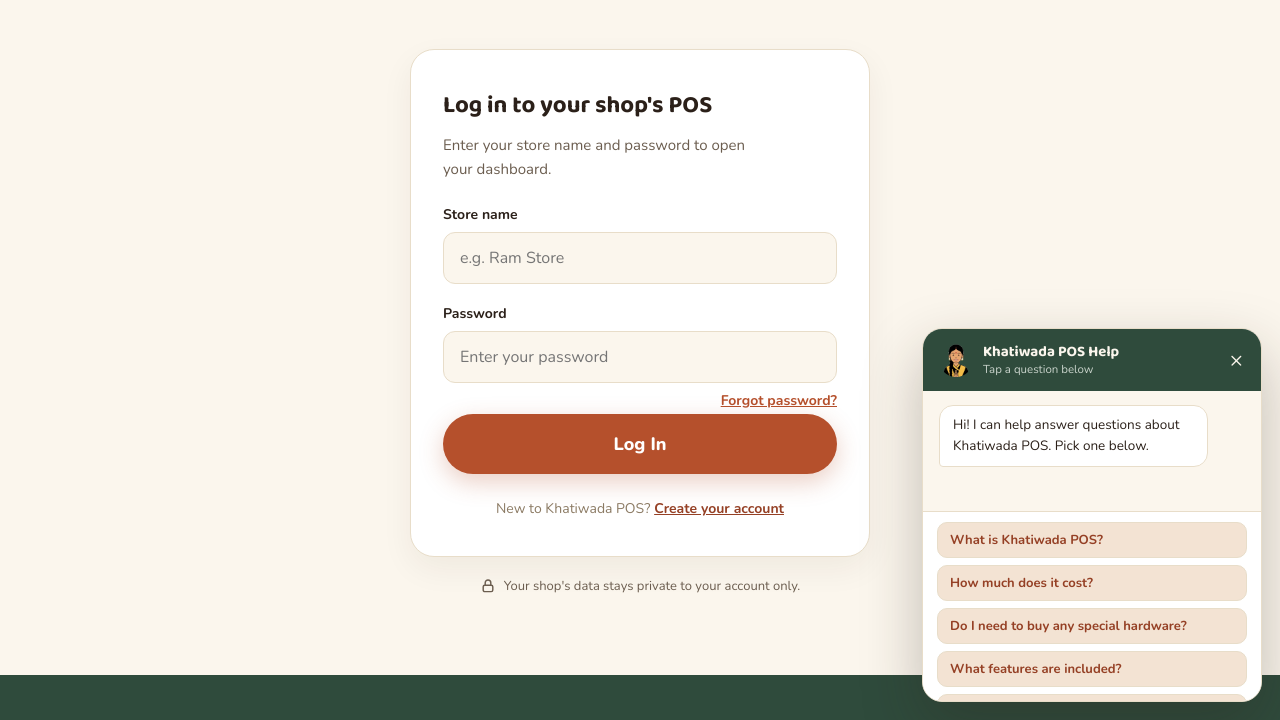
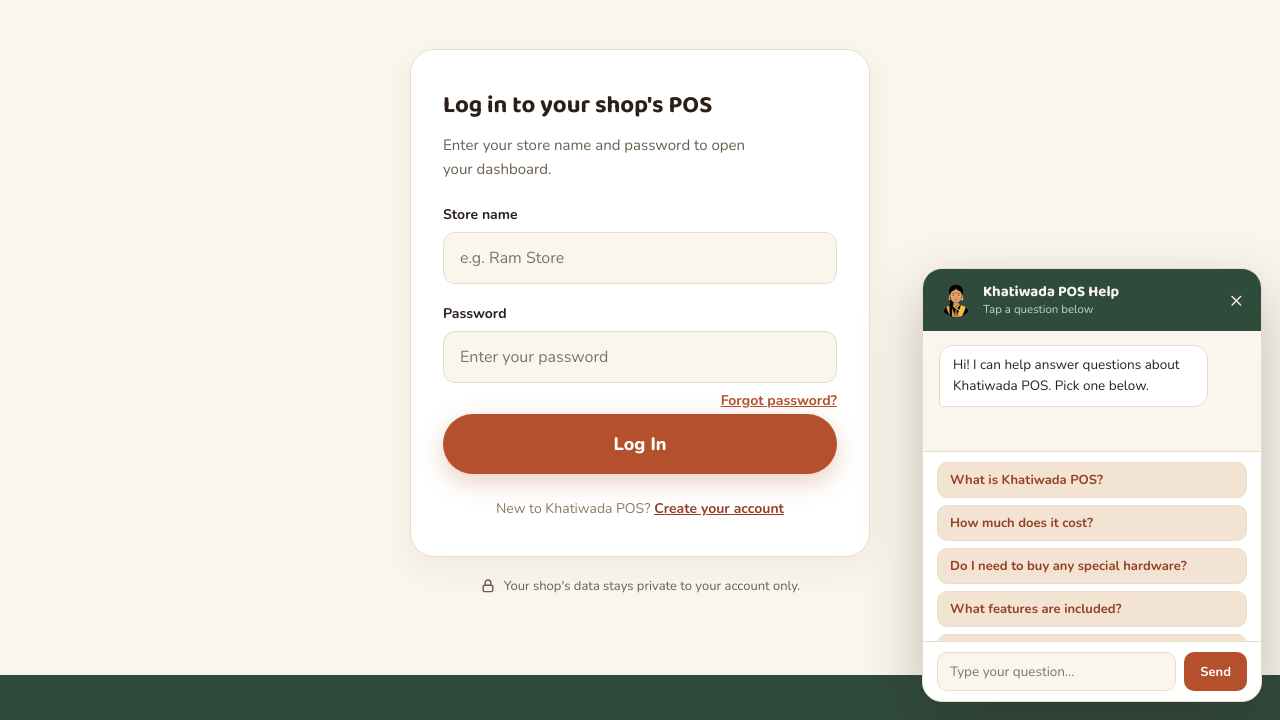
Before and after one commit to utsavkth/pos-saas-landing, a plain HTML site: page login.html in a window 1280 px wide. Both pictures are taken after a click on the button "Need help?". Shown: the part 80-800 px from the top of the page. Drawn offline with nearby package versions, Linux system fonts and the light colour scheme.

Commit message:
Remove em dashes site-wide, add free-text chat input (no AI, no cost)
Em dashes: replaced across all FAQ answers, the two login.html status
messages, and every page's <title> tag (was "Page — Site Name",
now "Page: Site Name"). Left code comments alone (not user-visible).

Chat widget: added a text input alongside the existing quick-question
buttons. Typed questions are matched against the same 10 FAQ entries
by keyword scoring (per-FAQ keyword lists, English + Nepali, substring
match against the normalized input) -- no AI API, no backend, nothing
to pay for. Falls back to a bilingual "not sure, try one of the
questions below" message when nothing scores above zero. Verified the
matcher against 6 sample questions covering every keyword category
plus an intentionally unrelated one (correctly falls back).

```diff
--- a/faq-bot.js
+++ b/faq-bot.js
@@ -8,46 +8,82 @@
 
   var FAQS = [
     { id: "what-is",
+      keywords: ["what is", "khatiwada pos", "what's this", "explain", "what does it do", "के हो", "बारेमा", "भनेको के हो"],
       q: { en: "What is Khatiwada POS?", ne: "खटीवाडा POS के हो?" },
-      a: { en: "Khatiwada POS is a simple point-of-sale system that runs on the phone or tablet you already have. No special hardware to buy — scan barcodes with your camera, and manage sales, stock, and reports from one place.",
-           ne: "खटीवाडा POS एउटा सजिलो पसल बिक्री प्रणाली हो, जुन तपाईंसँग भइरहेको फोन वा ट्याब्लेटमा नै चल्छ। छुट्टै हार्डवेयर किन्नु पर्दैन — क्यामेराले बारकोड स्क्यान गर्नुहोस्, र बिक्री, स्टक, रिपोर्ट सबै एकै ठाउँबाट व्यवस्थापन गर्नुहोस्।" } },
+      a: { en: "Khatiwada POS is a simple point-of-sale system that runs on the phone or tablet you already have. No special hardware to buy. Scan barcodes with your camera, and manage sales, stock, and reports from one place.",
+           ne: "खटीवाडा POS एउटा सजिलो पसल बिक्री प्रणाली हो, जुन तपाईंसँग भइरहेको फोन वा ट्याब्लेटमा नै चल्छ। छुट्टै हार्डवेयर किन्नु पर्दैन। क्यामेराले बारकोड स्क्यान गर्नुहोस्, र बिक्री, स्टक, रिपोर्ट सबै एकै ठाउँबाट व्यवस्थापन गर्नुहोस्।" } },
     { id: "cost",
+      keywords: ["cost", "price", "pricing", "how much", "expensive", "afford", "मूल्य", "पैसा", "कति पर्छ", "कति हो"],
       q: { en: "How much does it cost?", ne: "यसको मूल्य कति हो?" },
-      a: { en: "We have Starter and Growth plans, but pricing isn't finalized yet — we're still working that out. Reach out via the Contact page and we'll talk you through it.",
-           ne: "हामीसँग Starter र Growth दुई प्लान छन्, तर मूल्य अझै टुंगिएको छैन — हामी त्यसमा काम गरिरहेका छौं। Contact पेजबाट सम्पर्क गर्नुहोस्, हामी विस्तारमा कुरा गर्छौं।" } },
+      a: { en: "We have Starter and Growth plans, but pricing isn't finalized yet. We're still working that out. Reach out via the Contact page and we'll talk you through it.",
+           ne: "हामीसँग Starter र Growth दुई प्लान छन्, तर मूल्य अझै टुंगिएको छैन। हामी त्यसमा काम गरिरहेका छौं। Contact पेजबाट सम्पर्क गर्नुहोस्, हामी विस्तारमा कुरा गर्छौं।" } },
     { id: "hardware",
+      keywords: ["hardware", "device", "scanner", "equipment", "buy anything", "special phone", "हार्डवेयर", "उपकरण", "किन्नु"],
       q: { en: "Do I need to buy any special hardware?", ne: "के मैले कुनै विशेष हार्डवेयर किन्नु पर्छ?" },
       a: { en: "No. Any phone, tablet, or laptop with a camera and a browser is enough. You can pair a dedicated barcode scanner if you already have one, but it's never required.",
            ne: "पर्दैन। क्यामेरा र ब्राउजर भएको फोन, ट्याब्लेट, वा ल्यापटप भए पुग्छ। तपाईंसँग पहिल्यै बारकोड स्क्यानर छ भने त्यो पनि जोड्न सकिन्छ, तर त्यो कहिल्यै आवश्यक छैन।" } },
     { id: "features",
+      keywords: ["feature", "features", "what can it do", "capabilities", "फिचर", "सुविधा"],
       q: { en: "What features are included?", ne: "यसमा कस्ता फिचरहरू छन्?" },
-      a: { en: "Camera barcode scanning, support for weighed items like rice and lentils, a bilingual English/Nepali cashier screen, cash and QR payments, sales reports, and more — see the Features page for the full list.",
-           ne: "क्यामेरा बारकोड स्क्यानिङ, चामल-दाल जस्ता तौलिने सामानको लागि सपोर्ट, अंग्रेजी/नेपाली दुवैमा चल्ने क्यासियर स्क्रिन, नगद र QR भुक्तानी, बिक्री रिपोर्ट, र थप धेरै — पूरा सूचीको लागि Features पेज हेर्नुहोस्।" } },
+      a: { en: "Camera barcode scanning, support for weighed items like rice and lentils, a bilingual English/Nepali cashier screen, cash and QR payments, sales reports, and more. See the Features page for the full list.",
+           ne: "क्यामेरा बारकोड स्क्यानिङ, चामल-दाल जस्ता तौलिने सामानको लागि सपोर्ट, अंग्रेजी/नेपाली दुवैमा चल्ने क्यासियर स्क्रिन, नगद र QR भुक्तानी, बिक्री रिपोर्ट, र थप धेरै। पूरा सूचीको लागि Features पेज हेर्नुहोस्।" } },
     { id: "starter-vs-growth",
+      keywords: ["starter", "growth", "difference", "which plan", "compare", "फरक", "प्लान"],
       q: { en: "What's the difference between Starter and Growth?", ne: "Starter र Growth बीच के फरक छ?" },
       a: { en: "Growth includes everything in Starter, plus CSV import/export, product photos, multiple staff logins, advanced sales reports, and priority support.",
            ne: "Growth मा Starter का सबै सुविधा छन्, त्यसमाथि CSV import/export, प्रोडक्टका फोटो, धेरै स्टाफ लगइन, उन्नत बिक्री रिपोर्ट, र प्राथमिकता सहयोग थपिन्छ।" } },
     { id: "get-started",
+      keywords: ["get started", "sign up", "signup", "join", "how do i start", "begin", "सुरु", "दर्ता", "कसरी"],
       q: { en: "How do I get started?", ne: "कसरी सुरु गर्ने?" },
       a: { en: "Tap “Get Started” or “Log In” on any page, then “Create your account.” Fill in a few details about your shop and one of our team will reach out to set everything up.",
            ne: "जुनसुकै पेजमा “Get Started” वा “Log In” थिच्नुहोस्, त्यसपछि “Create your account.” आफ्नो पसलको बारेमा केही जानकारी भर्नुहोस्, हाम्रो टिमले चाँडै सम्पर्क गरेर सबै सेटअप गरिदिनेछ।" } },
     { id: "data-privacy",
+      keywords: ["privacy", "private", "data", "secure", "security", "safe", "डेटा", "सुरक्षित", "गोप्य", "निजी"],
       q: { en: "Is my shop's data private?", ne: "मेरो पसलको डेटा सुरक्षित छ?" },
-      a: { en: "Yes — your shop's data stays private to your account only. It's not shared with or visible to other shops using Khatiwada POS.",
-           ne: "हो, तपाईंको पसलको डेटा तपाईंको खातामा मात्र निजी रहन्छ — यो खटीवाडा POS प्रयोग गर्ने अरू पसलहरूसँग साझा हुँदैन।" } },
+      a: { en: "Yes, your shop's data stays private to your account only. It's not shared with or visible to other shops using Khatiwada POS.",
+           ne: "हो, तपाईंको पसलको डेटा तपाईंको खातामा मात्र निजी रहन्छ। यो खटीवाडा POS प्रयोग गर्ने अरू पसलहरूसँग साझा हुँदैन।" } },
     { id: "language",
+      keywords: ["nepali", "language", "english", "devanagari", "नेपाली", "भाषा", "अंग्रेजी"],
       q: { en: "Does it work in Nepali?", ne: "के यो नेपालीमा चल्छ?" },
-      a: { en: "Yes — one tap switches the entire cashier screen between English and Nepali, so every staff member can use it comfortably.",
+      a: { en: "Yes, one tap switches the entire cashier screen between English and Nepali, so every staff member can use it comfortably.",
            ne: "हो, एउटा ट्यापले पूरै क्यासियर स्क्रिन अंग्रेजी र नेपाली बीच बदलिन्छ, ताकि हरेक स्टाफले सजिलै प्रयोग गर्न सकून्।" } },
     { id: "qr-payment",
+      keywords: ["qr", "payment", "pay", "fonepay", "digital payment", "भुक्तानी", "तिर्न", "पेमेन्ट"],
       q: { en: "Can customers pay by QR code?", ne: "के ग्राहकले QR कोडबाट तिर्न सक्छन्?" },
-      a: { en: "Yes — cash and QR payments already work side by side. Custom-branded QR codes like the big marts use are coming soon, that needs Fonepay Business registration and we're working on it.",
-           ne: "हो, नगद र QR भुक्तानी दुवै अहिले नै एकसाथ चल्छ। ठूला मार्टहरूले जस्तै आफ्नै ब्रान्डेड QR कोड चाँडै आउँदैछ — त्यसको लागि Fonepay Business दर्ता चाहिन्छ, हामी त्यसमा काम गर्दैछौं।" } },
+      a: { en: "Yes, cash and QR payments already work side by side. Custom-branded QR codes like the big marts use are coming soon, that needs Fonepay Business registration and we're working on it.",
+           ne: "हो, नगद र QR भुक्तानी दुवै अहिले नै एकसाथ चल्छ। ठूला मार्टहरूले जस्तै आफ्नै ब्रान्डेड QR कोड चाँडै आउँदैछ। त्यसको लागि Fonepay Business दर्ता चाहिन्छ, हामी त्यसमा काम गर्दैछौं।" } },
     { id: "support",
+      keywords: ["support", "contact", "help", "reach you", "get in touch", "सहयोग", "सम्पर्क", "मद्दत"],
       q: { en: "How do I contact support?", ne: "सहयोगको लागि कसरी सम्पर्क गर्ने?" },
-      a: { en: "Head to the Contact page and send us a message — we read every one.",
-           ne: "Contact पेजमा गएर हामीलाई सन्देश पठाउनुहोस् — हामी सबै सन्देश पढ्छौं।" } }
+      a: { en: "Head to the Contact page and send us a message, we read every one.",
+           ne: "Contact पेजमा गएर हामीलाई सन्देश पठाउनुहोस्, हामी सबै सन्देश पढ्छौं।" } }
   ];
+
+  var FALLBACK_ANSWER = {
+    en: "I'm not sure about that one. Try one of the questions below, or reach out via the Contact page.",
+    ne: "त्यसको बारेमा म पक्का छैन। तलका प्रश्नहरूमध्ये एउटा प्रयास गर्नुहोस्, वा Contact पेजबाट सम्पर्क गर्नुहोस्।"
+  };
+
+  // Simple keyword matching, not real language understanding: normalizes
+  // the typed text and scores each FAQ by how many of its keywords appear
+  // as a substring. No AI, no backend, no cost -- see the Notion tracker
+  // for why this was chosen over a paid API.
+  function matchFaq(input) {
+    var normalized = input.toLowerCase();
+    var best = null;
+    var bestScore = 0;
+    FAQS.forEach(function (faq) {
+      var score = 0;
+      faq.keywords.forEach(function (kw) {
+        if (normalized.indexOf(kw.toLowerCase()) !== -1) score++;
+      });
+      if (score > bestScore) {
+        bestScore = score;
+        best = faq;
+      }
+    });
+    return best;
+  }
 
   // A Newari girl in traditional haku patasi dress — the actual image the
   // user picked (Gemini-generated, saved as mascot.png), not a hand-coded
@@ -85,13 +121,20 @@
         '<button id="faq-bot-close" type="button" aria-label="Close">&times;</button>' +
       "</div>" +
       '<div id="faq-bot-messages"></div>' +
-      '<div id="faq-bot-menu"></div>';
+      '<div id="faq-bot-menu"></div>' +
+      '<form id="faq-bot-input-form">' +
+        '<input id="faq-bot-input" type="text" autocomplete="off" ' +
+          'data-en-placeholder="Type your question…" data-ne-placeholder="आफ्नो प्रश्न लेख्नुहोस्…" placeholder="Type your question…">' +
+        '<button type="submit" aria-label="Send" data-en="Send" data-ne="पठाउनुहोस्">Send</button>' +
+      "</form>";
 
     document.body.appendChild(launcher);
     document.body.appendChild(panel);
 
     var messagesEl = panel.querySelector("#faq-bot-messages");
     var menuEl = panel.querySelector("#faq-bot-menu");
+    var inputForm = panel.querySelector("#faq-bot-input-form");
+    var inputEl = panel.querySelector("#faq-bot-input");
     var greeted = false;
 
     // Accepts either a plain string, or a {en, ne} pair. A pair gets
@@ -152,6 +195,16 @@
 
     launcher.addEventListener("click", open);
     panel.querySelector("#faq-bot-close").addEventListener("click", close);
+
+    inputForm.addEventListener("submit", function (e) {
+      e.preventDefault();
+      var typed = inputEl.value.trim();
+      if (!typed) return;
+      addMessage(typed, "user");
+      inputEl.value = "";
+      var match = matchFaq(typed);
+      addMessage(match ? match.a : FALLBACK_ANSWER, "bot");
+    });
   }
 
   document.addEventListener("DOMContentLoaded", build);
--- a/style.css
+++ b/style.css
@@ -151,6 +151,19 @@
   font-family: var(--font-body);
 }
 .faq-bot-chip:hover { background: #FFFFFF; border-color: var(--terracotta); }
+#faq-bot-input-form {
+  display: flex; gap: 8px; padding: 10px 14px; background: var(--white);
+  border-top: 1px solid var(--tan-border); flex-shrink: 0;
+}
+#faq-bot-input {
+  flex: 1; min-width: 0; font-family: var(--font-body); font-size: 13.5px;
+  padding: 9px 12px; border-radius: 10px; border: 1px solid var(--tan-border); background: var(--cream);
+}
+#faq-bot-input-form button {
+  border: none; cursor: pointer; background: var(--terracotta); color: #fff; font-weight: 700;
+  font-size: 13px; font-family: var(--font-body); border-radius: 10px; padding: 0 16px; flex-shrink: 0;
+}
+#faq-bot-input-form button:hover { background: var(--terracotta-dark); }
 @media (max-width: 480px) {
   #faq-bot-launcher { right: 10px; bottom: 10px; width: 62px; height: 114px; }
   .faq-bot-hint { display: none; }
```
Also changed, not shown: about.html (+1 -1 lines), contact.html (+1 -1 lines), features.html (+1 -1 lines), index.html (+1 -1 lines), login.html (+3 -3 lines), pricing.html (+1 -1 lines), privacy.html (+1 -1 lines).
